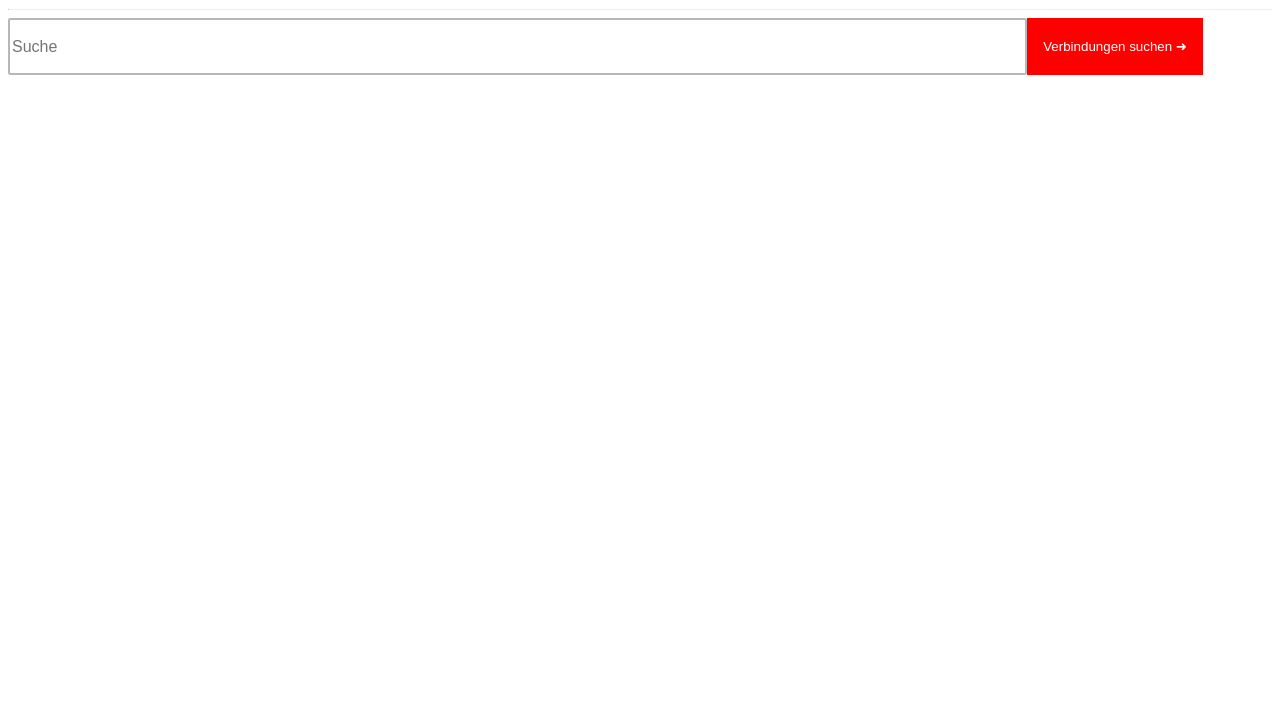
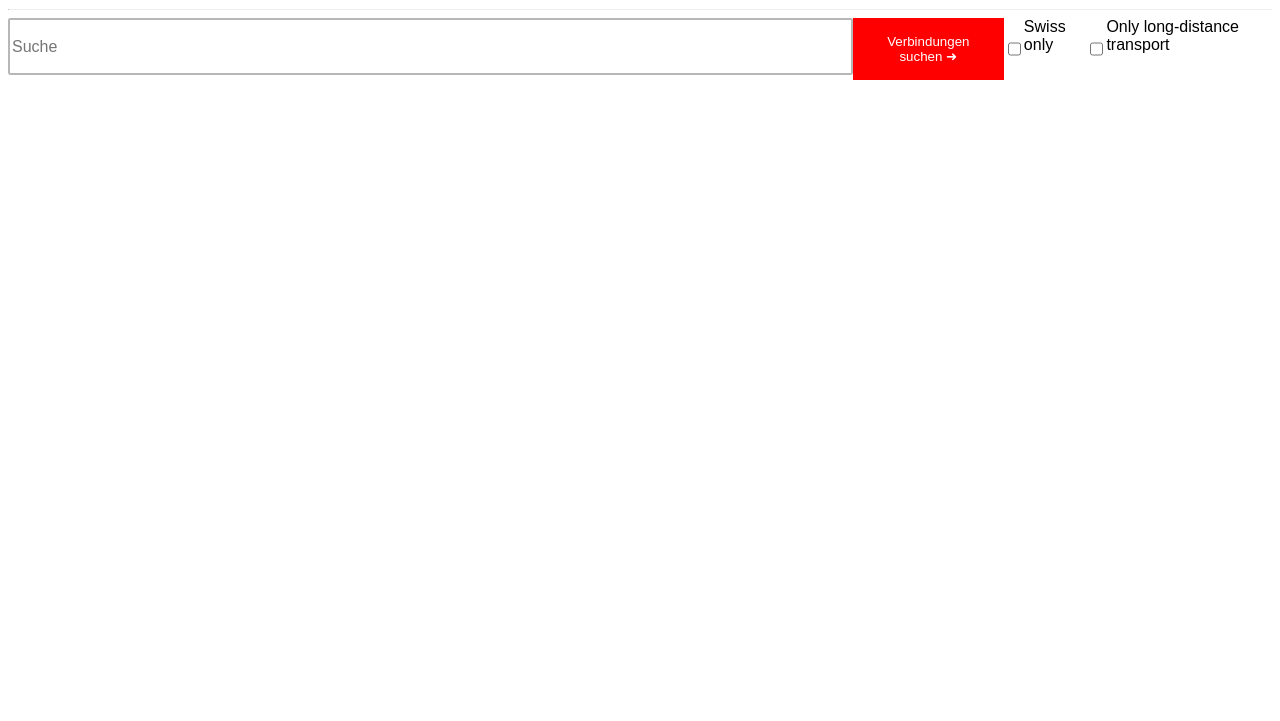
Before and after one commit to gianklug/sbb-wuerfeln, a plain HTML site: page index.html in a window 1280 px wide. Shown: the part 79-800 px from the top of the page. Drawn offline with nearby package versions, Linux system fonts and the light colour scheme.

Commit message:
Added fucking ugly buttons: Swiss- and Long Distance filter (They don't work, lol)

```diff
--- a/index.html
+++ b/index.html
@@ -21,9 +21,13 @@
     <hr class="separator">
     <main>
 
-    <form class="search">
-        <input id="search" type="text" class="inputbox" name="destination" placeholder="Suche"> <button action="submit" class="sbb-button">Verbindungen suchen ➜</button>
-    </form>
+        <form class="search">
+            <input id="search" type="text" class="inputbox" name="destination" placeholder="Suche"> <button action="submit" class="sbb-button">Verbindungen suchen ➜</button>
+            <input type="checkbox" name="filter" id="Swiss" value="Swiss">
+            <label for="Swiss">Swiss only</label>
+            <input type="checkbox" name="filter" id="long-distance" value="long">
+            <label for="Swiss">Only long-distance transport</label>
+        </form>
     <br />
     <div class="connection">
         <div class="platform">
```
